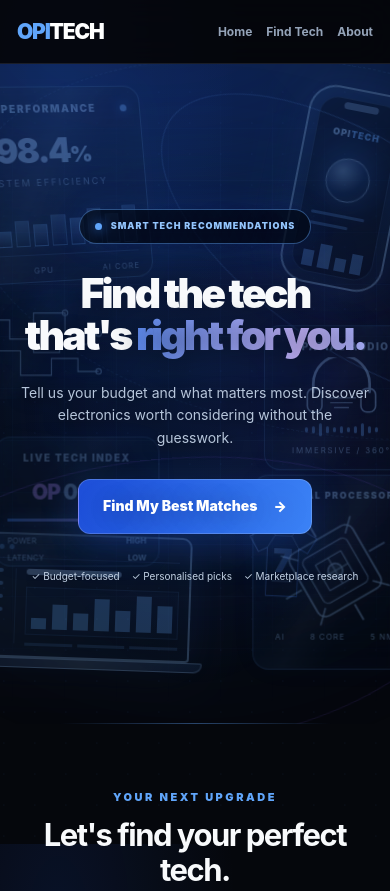
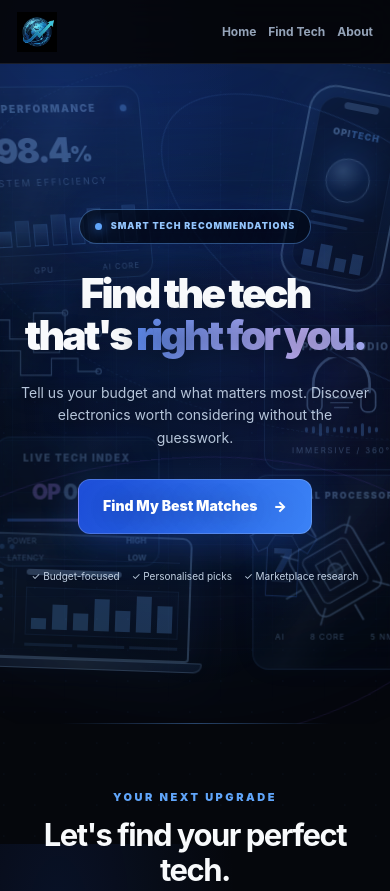
Before and after one commit to Aizen-1862/OptiTech, a plain HTML site: page index.html in a window 390 px wide. Shown: the top 891 px of the page. Drawn offline with Linux system fonts and the light colour scheme.

Commit message:
Update stylesheet version and enhance HTML structure

```diff
--- a/index.html
+++ b/index.html
@@ -7,13 +7,61 @@
   <meta name="theme-color" content="#05070c">
   <meta name="description" content="Discover electronics recommendations tailored to your needs and budget with OPITECH.">
   <title>OPITECH — Find Your Best Tech</title>
-  <link rel="stylesheet" href="style.css?v=13">
+  <link rel="stylesheet" href="style.css?v=14">
   <script src="script.js?v=13" defer></script>
+
+  <style>
+    /* OPITECH PNG LOGO */
+    .header .logo,
+    footer .logo {
+      display: inline-flex;
+      align-items: center;
+      flex-shrink: 0;
+      text-decoration: none;
+    }
+
+    .brand-logo {
+      display: block;
+      width: 165px;
+      height: 48px;
+      object-fit: contain;
+      object-position: left center;
+    }
+
+    footer .brand-logo {
+      width: 150px;
+      height: 44px;
+    }
+
+    @media (max-width: 600px) {
+      .brand-logo {
+        width: 125px;
+        height: 40px;
+      }
+
+      footer .brand-logo {
+        width: 130px;
+        height: 40px;
+      }
+
+      .header {
+        gap: 12px;
+      }
+
+      .header nav {
+        gap: 12px;
+      }
+    }
+  </style>
 </head>
+
 <body>
   <header class="header">
-    <a class="logo" href="#home"><span>OPI</span>TECH</a>
-    <nav>
+    <a class="logo" href="#home" aria-label="OPITECH Home">
+      <img src="logo.png" alt="OPITECH" class="brand-logo">
+    </a>
+
+    <nav aria-label="Main navigation">
       <a href="#home">Home</a>
       <a href="#find-tech">Find Tech</a>
       <a href="#about">About</a>
@@ -24,7 +72,6 @@
     <section class="hero" id="home">
       <div class="hero-glow"></div>
 
-      <!-- LARGE FLOATING HOLOGRAPHIC INTERFACES -->
       <div class="tech-universe" aria-hidden="true">
 
         <div class="holo-panel panel-performance">
@@ -116,7 +163,6 @@
           </svg>
         </div>
 
-        <!-- Hidden jersey easter egg: number 7, no CR7 text -->
         <div class="jersey-easter-egg">
           <svg viewBox="0 0 180 200" fill="none">
             <defs>
@@ -125,10 +171,8 @@
                 <stop offset="100%" stop-color="#2563eb"/>
               </linearGradient>
             </defs>
-            <path d="M57 18L78 9H102L123 18L169 43L148 79L127 68V182H53V68L32 79L11 43L57 18Z"
-              fill="#0b1425" fill-opacity=".7" stroke="url(#jerseyGlow)" stroke-width="2.5" stroke-linejoin="round"/>
-            <path d="M57 18L70 39H110L123 18M70 39L53 68M110 39L127 68"
-              stroke="currentColor" stroke-opacity=".8" stroke-width="2"/>
+            <path d="M57 18L78 9H102L123 18L169 43L148 79L127 68V182H53V68L32 79L11 43L57 18Z" fill="#0b1425" fill-opacity=".7" stroke="url(#jerseyGlow)" stroke-width="2.5" stroke-linejoin="round"/>
+            <path d="M57 18L70 39H110L123 18M70 39L53 68M110 39L127 68" stroke="currentColor" stroke-opacity=".8" stroke-width="2"/>
             <path d="M77 11L82 27H98L103 11" stroke="currentColor" stroke-width="2"/>
             <text x="90" y="125" text-anchor="middle" font-size="76" font-weight="900" fill="url(#jerseyGlow)" stroke="#bfdbfe" stroke-width=".5">7</text>
             <path d="M67 147H113" stroke="currentColor" stroke-width="2" stroke-linecap="round"/>
@@ -139,7 +183,6 @@
         <div class="floating-orbit orbit-two"></div>
         <div class="floating-orbit orbit-three"></div>
       </div>
-      <!-- END FLOATING INTERFACES -->
 
       <div class="hero-content">
         <div class="badge"><span class="badge-dot"></span> SMART TECH RECOMMENDATIONS</div>
@@ -152,6 +195,7 @@
           <span>✓ Marketplace research</span>
         </div>
       </div>
+
       <div class="hero-bottom-line"></div>
     </section>
 
@@ -191,6 +235,7 @@
               <option value="Singapore">Singapore</option>
             </select>
           </div>
+
           <div class="form-group">
             <label for="currency">Currency display</label>
             <select id="currency" name="currency">
@@ -244,6 +289,7 @@
               <option value="Build quality">Build quality</option>
             </select>
           </div>
+
           <div class="form-group">
             <label for="brand">06 — Preferred brand</label>
             <select id="brand" name="brand">
@@ -271,6 +317,7 @@
           <span class="button-label">✦ Find My Best Matches</span>
           <span class="button-arrow">→</span>
         </button>
+
         <p class="privacy-note">Prices and availability can change. Verify the listing details before buying.</p>
       </form>
     </section>
@@ -282,11 +329,13 @@
           <h2>Your recommendations.</h2>
           <p>Three options, useful trade-offs, and a reason for each pick.</p>
         </div>
+
         <div class="status-panel" id="statusPanel">
           <div class="status-icon">✦</div>
           <h3>Ready when you are.</h3>
           <p>Submit your preferences above to discover your best matches.</p>
         </div>
+
         <div class="recommendations-list" id="recommendationsList"></div>
       </div>
     </section>
@@ -301,7 +350,10 @@
   </main>
 
   <footer>
-    <a class="logo" href="#home"><span>OPI</span>TECH</a>
+    <a class="logo" href="#home" aria-label="OPITECH Home">
+      <img src="logo.png" alt="OPITECH" class="brand-logo">
+    </a>
+
     <p>Tech choices made clearer.</p>
     <p class="copyright">© <span id="year"></span> OPITECH. Prices and availability may change.</p>
   </footer>
```
